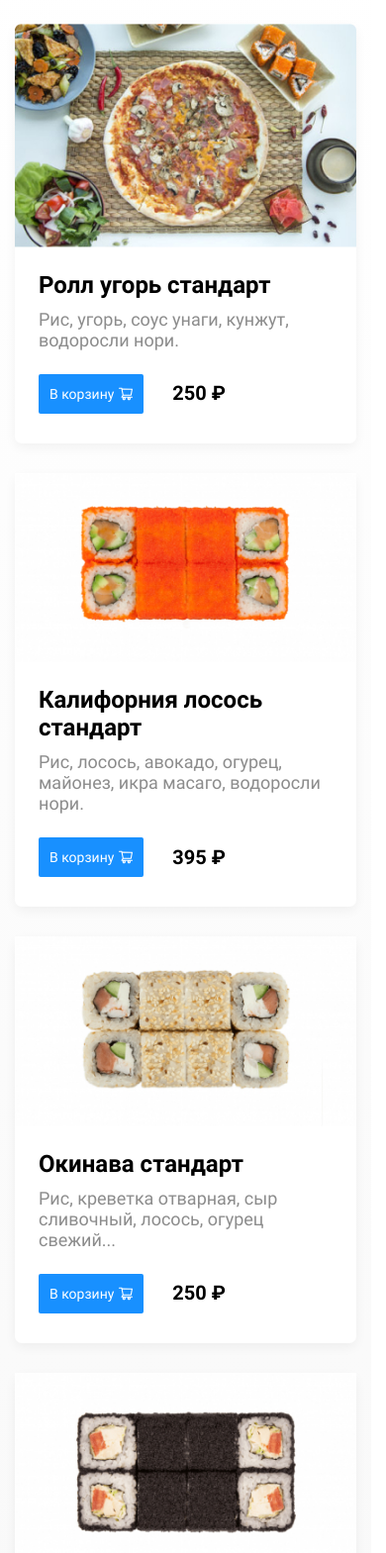
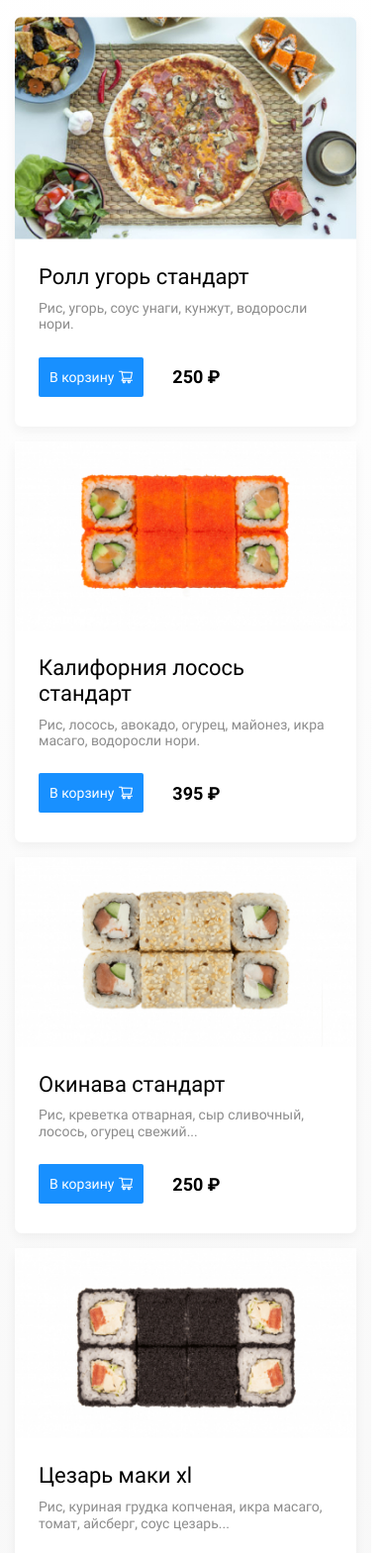
Before and after one commit to ahawi/delivery, a plain HTML site: page goods.html in a window 390 px wide. Shown: the part 172-1741 px from the top of the page at 99% size. Drawn offline with Linux system fonts and the light colour scheme; files whose address does not match are found by name.

Commit message:
add adaptive for goods.html

```diff
--- a/goods.html
+++ b/goods.html
@@ -61,7 +61,7 @@
       <section class="container">
         <div class="catalog">
           <div class="catalog__header">
-            <h1 class="catalog__header-title">Тануки</h1>
+            <h1 class="catalog__header-title h2">Тануки</h1>
             <div class="catalog__header-description">
               <span class="catalog__header-description-rating">4.5</span>
               <span class="catalog__header-description-price">От 900 ₽</span>
@@ -70,7 +70,7 @@
               >
             </div>
           </div>
-          <ul class="catalog__list grid">
+          <ul class="catalog__list grid grid--catalog">
             <li class="catalog__item">
               <img
                 class="catalog__item-image"
@@ -80,10 +80,11 @@
                 height="213"
                 loading="lazy"
               />
-              <div class="catalog__item-body">
-                <h3 class="catalog__item-title">Ролл угорь стандарт</h3>
-                <div class="catalog__item-description">
+              <div class="catalog__item-about">
+                <h2 class="catalog__item-title h3">Ролл угорь стандарт</h2>
+                <p class="catalog__item-description">
                   Рис, угорь, соус унаги, кунжут, водоросли нори.
+                </p>
               </div>
               <div class="catalog__item-footer">
                 <button class="catalog__item-button button">
@@ -103,7 +104,6 @@
                 </button>
                 <span class="catalog__item-price">250 ₽</span>
               </div>
-              </div>
             </li>
             <li class="catalog__item">
               <img
@@ -114,12 +114,17 @@
                 height="213"
                 loading="lazy"
               />
-              <div class="catalog__item-body">
-                <h3 class="catalog__item-title">Калифорния лосось стандарт</h3>
-                <div class="catalog__item-description">
+
+              <div class="catalog__item-about">
+                <h2 class="catalog__item-title h3">
+                  Калифорния лосось стандарт
+                </h2>
+                <p class="catalog__item-description">
                   Рис, лосось, авокадо, огурец, майонез, икра масаго, водоросли
                   нори.
+                </p>
               </div>
+
               <div class="catalog__item-footer">
                 <button class="catalog__item-button button">
                   В корзину
@@ -138,7 +143,6 @@
                 </button>
                 <span class="catalog__item-price">395 ₽</span>
               </div>
-              </div>
             </li>
             <li class="catalog__item">
               <img
@@ -149,11 +153,13 @@
                 height="213"
                 loading="lazy"
               />
-              <div class="catalog__item-body">
-                <h3 class="catalog__item-title">Окинава стандарт</h3>
-                <div class="catalog__item-description">
+
+              <div class="catalog__item-about">
+                <h2 class="catalog__item-title h3">Окинава стандарт</h2>
+                <p class="catalog__item-description">
                   Рис, креветка отварная, сыр сливочный, лосось, огурец
                   свежий...
+                </p>
               </div>
               <div class="catalog__item-footer">
                 <button class="catalog__item-button button">
@@ -173,7 +179,6 @@
                 </button>
                 <span class="catalog__item-price">250 ₽</span>
               </div>
-              </div>
             </li>
             <li class="catalog__item">
               <img
@@ -184,11 +189,13 @@
                 height="213"
                 loading="lazy"
               />
-              <div class="catalog__item-body">
-                <h3 class="catalog__item-title">Цезарь маки хl</h3>
-                <div class="catalog__item-description">
+
+              <div class="catalog__item-about">
+                <h2 class="catalog__item-title h3">Цезарь маки хl</h2>
+                <p class="catalog__item-description">
                   Рис, куриная грудка копченая, икра масаго, томат, айсберг,
                   соус цезарь...
+                </p>
               </div>
               <div class="catalog__item-footer">
                 <button class="catalog__item-button button">
@@ -208,7 +215,6 @@
                 </button>
                 <span class="catalog__item-price">250 ₽</span>
               </div>
-              </div>
             </li>
             <li class="catalog__item">
               <img
@@ -219,11 +225,13 @@
                 height="213"
                 loading="lazy"
               />
-              <div class="catalog__item-body">
-                <h3 class="catalog__item-title">Ясай маки стандарт 185 г</h3>
-                <div class="catalog__item-description">
+
+              <div class="catalog__item-about">
+                <h2 class="catalog__item-title h3">Ясай маки стандарт 185 г</h2>
+                <p class="catalog__item-description">
                   Рис, помидор свежий, перец болгарский, авокадо, огурец,
                   айсберг
+                </p>
               </div>
               <div class="catalog__item-footer">
                 <button class="catalog__item-button button">
@@ -243,7 +251,6 @@
                 </button>
                 <span class="catalog__item-price">250 ₽</span>
               </div>
-              </div>
             </li>
             <li class="catalog__item">
               <img
@@ -254,10 +261,14 @@
                 height="213"
                 loading="lazy"
               />
-              <div class="catalog__item-body">
-                <h3 class="catalog__item-title">Ролл с креветкой стандарт</h3>
-                <div class="catalog__item-description">
+
+              <div class="catalog__item-about">
+                <h2 class="catalog__item-title h3">
+                  Ролл с креветкой стандарт
+                </h2>
+                <p class="catalog__item-description">
                   Рис, водоросли нори, креветки отварные, сыр сливочный, огурцы
+                </p>
               </div>
               <div class="catalog__item-footer">
                 <button class="catalog__item-button button">
@@ -276,7 +287,6 @@
                   </svg>
                 </button>
                 <span class="catalog__item-price">250 ₽</span>
-                </div>
               </div>
             </li>
           </ul>
--- a/style/style.css
+++ b/style/style.css
@@ -48,14 +48,16 @@ h1 {
   font-weight: 700;
 }
 
-h2 {
+h2,
+.h2 {
   font-size: clamp(28px, 3.6vw, 36px);
   font-weight: 700;
 }
 
-h3 {
-  font-size: 24px;
-  font-weight: 700;
+h3,
+.h3 {
+  font-size: clamp(22px, 2.4vw, 24px);
+  font-weight: 400;
 }
 
 .visually-hidden {
@@ -427,34 +429,43 @@ h3 {
   box-shadow: var(--card-shadow);
   border-radius: var(--border-radius-card);
   background-color: var(--color-light);
+  display: flex;
+  flex-direction: column;
+  justify-content: space-between;
+  row-gap: 25px;
+  padding-bottom: 30px;
 }
 
-.catalog__item-body {
-  padding: var(--padding-x-card) var(--padding-x-card) 30px
-    var(--padding-x-card);
+.catalog__item-image {
+  width: 100%;
+  height: auto;
+}
+
+.catalog__item-about {
+  display: flex;
+  flex-direction: column;
+  row-gap: 10px;
+  padding-inline: 24px;
+
+  flex-grow: 1;
 }
 
 .catalog__item-description {
-  font-size: 18px;
+  font-size: clamp(14px, 1.6vw, 18px);
   color: var(--color-gray-light);
-  padding-top: 10px;
-  padding-bottom: 24px;
+  flex: 1;
 }
 
 .catalog__item-footer {
   display: flex;
-  align-items: center;
   column-gap: 29px;
-}
-
-.catalog__item-button {
-  display: flex;
+  padding-inline: 24px;
   align-items: center;
 }
 
 .catalog__item-price {
   font-weight: 700;
-  font-size: 20px;
+  font-size: clamp(18px, 1.80vw, 20px);
 }
 
 /* модалка */
@@ -565,7 +576,8 @@ h3 {
 
 @media (max-width: 950px) {
   .header {
-    padding-block: 35px;
+    padding-top: 20px;
+    padding-bottom: 35px;
   }
 
   .hero {
@@ -587,8 +599,23 @@ h3 {
     align-items: center;
   }
 
+  .grid--catalog {
+    gap: 20px;
+    grid-template-columns: repeat(3, 1fr);
+    align-items: unset;
+  }
+
+  .catalog__item-button {
+    font-size: 14px;
+    padding-inline: 10px;
+  }
+
   .rests {
     margin-top: 35px;
+    padding-bottom: 60px;
+  }
+
+  .catalog {
     padding-bottom: 60px;
   }
 
@@ -622,10 +649,23 @@ h3 {
   }
 }
 
+@media (max-width: 750px) {
+  .grid--catalog {
+    grid-template-columns: repeat(2, 1fr);
+  }
+}
+
 @media (max-width: 625px) {
   .grid {
     grid-template-columns: repeat(1, 1fr);
+    gap: 15px;
   }
+
+  .rests__header {
+    flex-direction: column;
+    row-gap: 15px;
+  }
+
 
   .footer__inner {
     column-gap: 20px;
@@ -644,6 +684,11 @@ h3 {
     flex-direction: column;
     row-gap: 15px;
   }
+
+  .logo {
+   scale: 2;
+   padding-left: 30px;
+  }
 }
 
 @media (max-width: 450px) {
@@ -651,17 +696,21 @@ h3 {
     padding-block: 40px;
   }
 
-  .rests {
+  .rests, .catalog {
     padding-bottom: 30px;
-  }
-  .rests__header {
-    flex-direction: column;
-    row-gap: 15px;
   }
 
   .button {
     font-size: 14px;
     padding-inline: 10px;
+  }
+
+  .catalog__header {
+    display: flex;
+    flex-direction: column;
+    align-items: center;
+    row-gap: 20px;
+    padding-bottom: 20px;
   }
 
   .footer {
@@ -673,8 +722,6 @@ h3 {
   }
 
   .footer__menu-list {
-    flex-direction: column;
-    align-items: center;
     gap: 10px;
   }
 
```
Also changed, not shown: index.html (+6 -7 lines). Lines whose indentation alone changed are shown as unchanged.
